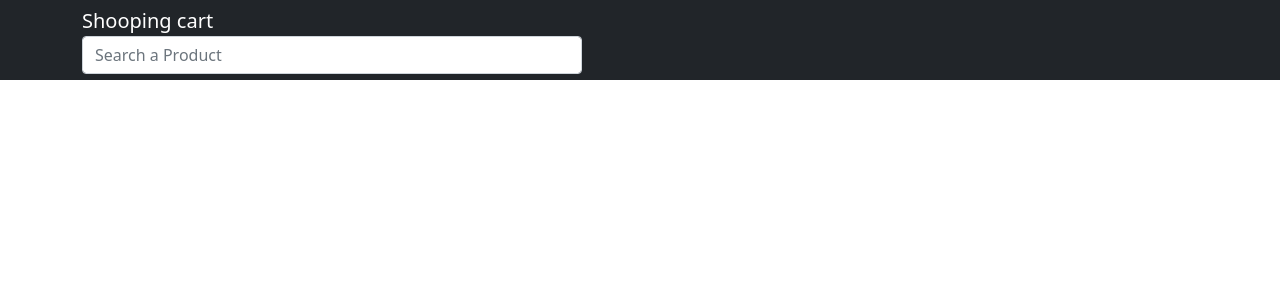
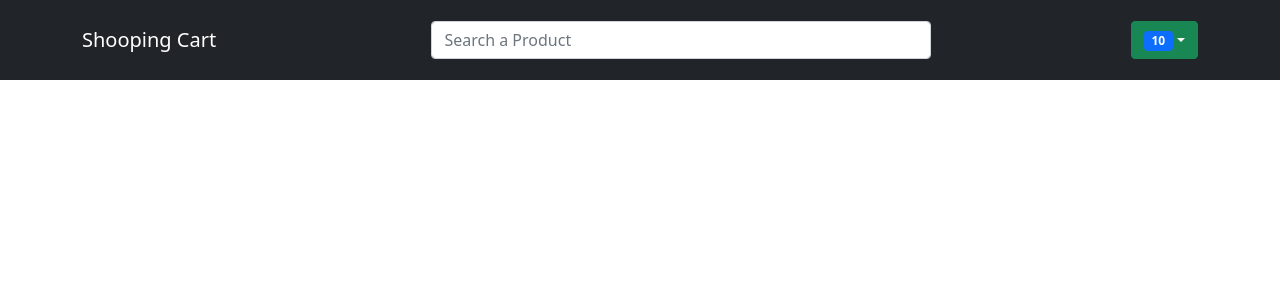
Before and after one commit to LupitaLee/shopping_cart, a React (Create React App) app: page / in a window 1280 px wide. Shown: the top 300 px of the page. Built offline with nearby package versions, Linux system fonts and the light colour scheme.

Commit message:
add chopping cart and style

```diff
--- a/src/components/Header.jsx
+++ b/src/components/Header.jsx
@@ -1,5 +1,5 @@
 import React from 'react'
-import { Container, FormControl, Navbar } from 'react-bootstrap'
+import { Badge, Container, Dropdown, FormControl, Nav, Navbar } from 'react-bootstrap'
 
 const Header = () => {
   return (
@@ -7,7 +7,8 @@ const Header = () => {
         <Navbar bg="dark" variant="dark" style={{height: 80}}>
             <Container>
                 <Navbar.Brand>
-                    <a href='/'>  Shooping cart</a>
+                    <a href='/'>  Shooping Cart</a>
+                </Navbar.Brand>
                     <Navbar.Text className="search">
                         <FormControl
                         style={{width: 500}}
@@ -15,10 +16,24 @@ const Header = () => {
                          className='m-auto'
 
                         />
+                    </Navbar.Text>
 
+                    <Nav>
+                        <Dropdown alignRight>
+                            <Dropdown.Toggle variant="success">
+                                {/* <FaShoppingCart color="white" fontSize="25px"/> */}
+                                <Badge>{10}</Badge>
 
-                    </Navbar.Text>
-                </Navbar.Brand>
+                            </Dropdown.Toggle>
+
+                            <Dropdown.Menu style={{minWidth: 370}}>
+                                <span style={{padding:10}}>Cart is Empty!</span>
+
+                            </Dropdown.Menu>
+
+                        </Dropdown>
+                    </Nav>
+
             </Container>
         </Navbar>
     </div>
```
